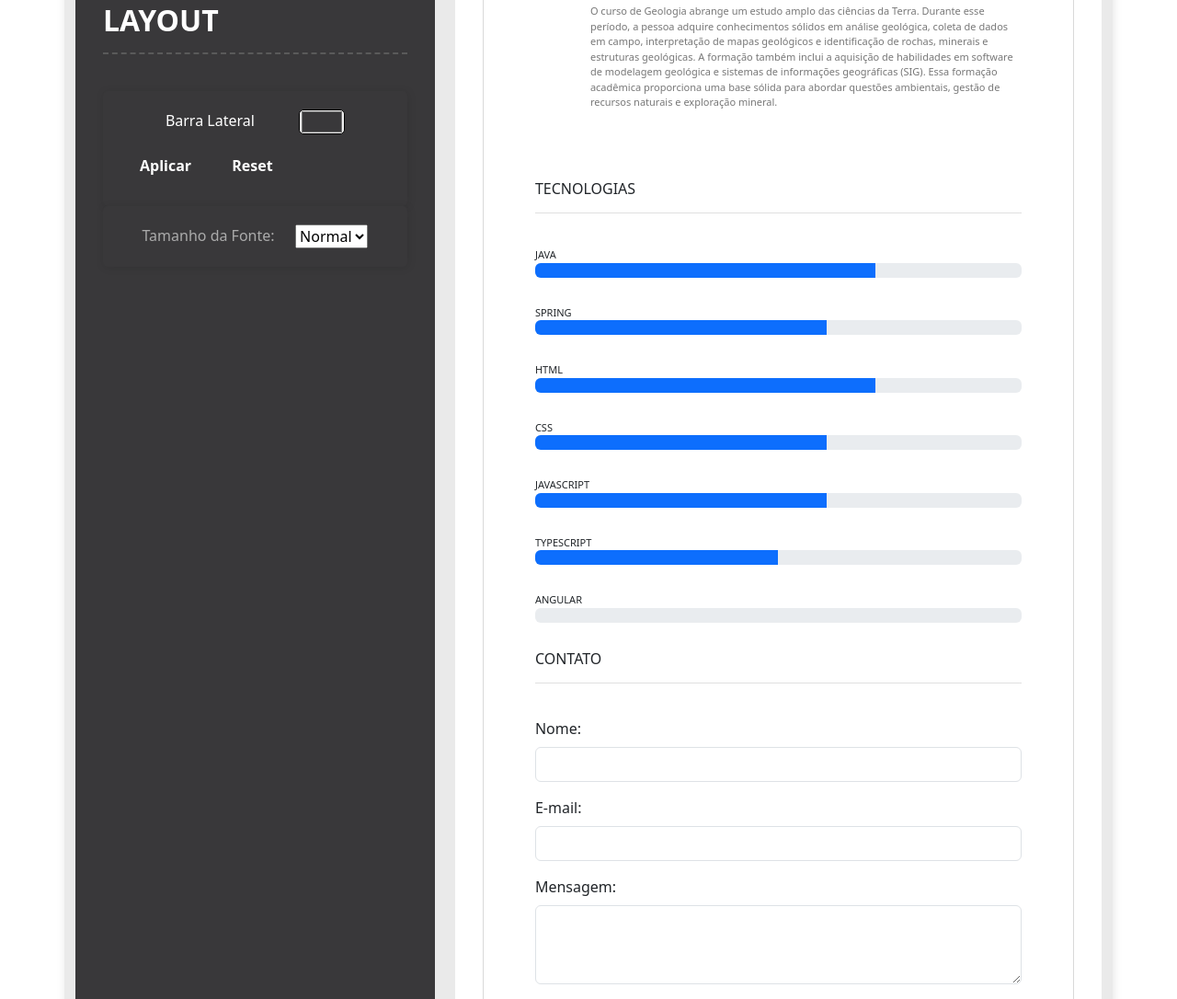
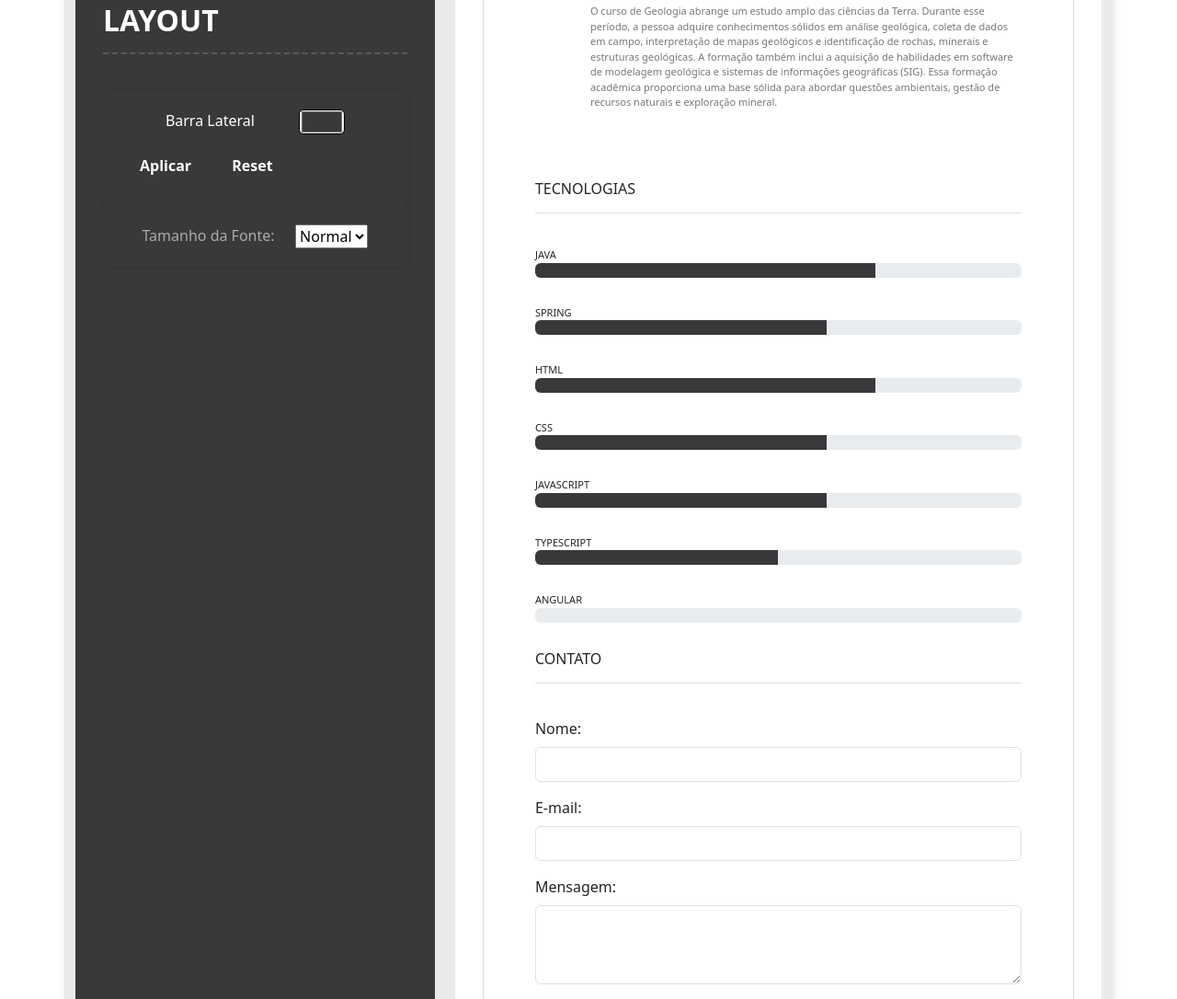
Before and after one commit to pizardini/Tarefa-CV, a plain HTML site: page index.html in a window 1280 px wide. Shown: the part 1603-2689 px from the top of the page at 92% size. Drawn offline with nearby package versions, Linux system fonts and the light colour scheme.

Commit message:
mudança de cor na barra

```diff
--- a/style.css
+++ b/style.css
@@ -272,6 +272,9 @@ background-color: #fff;
   /* display: flex; */
   justify-content: space-between;
 }
+.progress-bar {
+  background-color: #39383a !important;
+}
 
   @media (max-width: 1024px) {
     .container {
```
